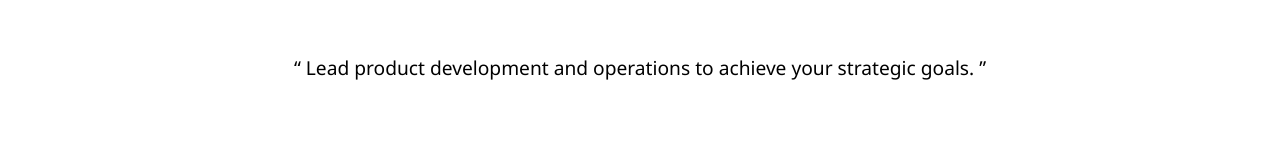
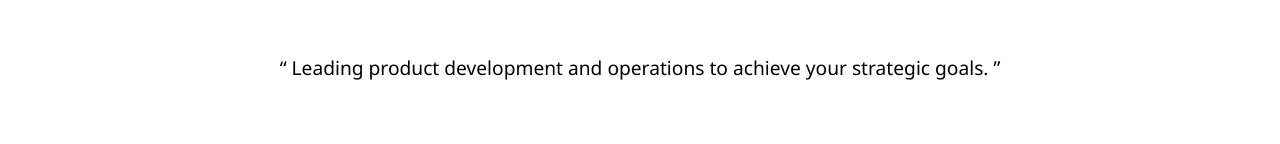
Before and after one commit to lutsker/lutsker.github.io, a website: page index.html in a window 1280 px wide. Shown: the part 335-479 px from the top of the page. Drawn offline with Linux system fonts and the light colour scheme.

Commit message:
adapt title

```diff
--- a/index.html
+++ b/index.html
@@ -6,7 +6,7 @@
     <meta name="viewport" content="width=device-width,minimum-scale=1,initial-scale=1,maximum-scale=1">
     <meta name="description" content="Dr. Vitalij Lutsker">
     <meta name="keywords" content="Vitalij, Lutsker, product management, green software">
-    <title>Vitalij Lutsker</title>
+    <title>Dr. Vitalij Lutsker - Leading product development and Operations</title>
     <link rel="stylesheet" href="css/style.css">
     <link rel="manifest" href="/manifest.json">
 </head>
@@ -30,7 +30,7 @@
             </ul> -->
             <div class="main-quote">
                 <q>
-                    Lead product development and operations to achieve your strategic goals.
+                    Leading product development and operations to achieve your strategic goals.
                 </q>
             </div>
         </main>
```
